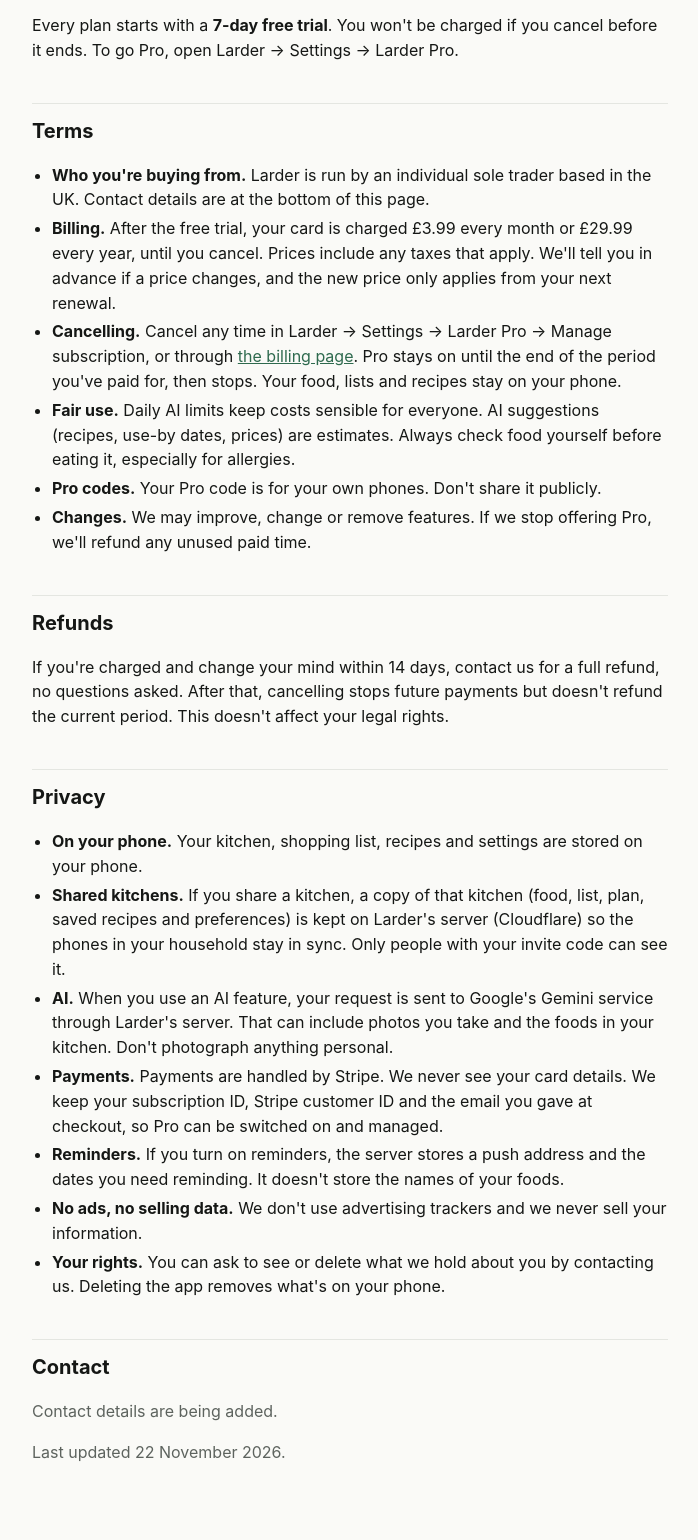
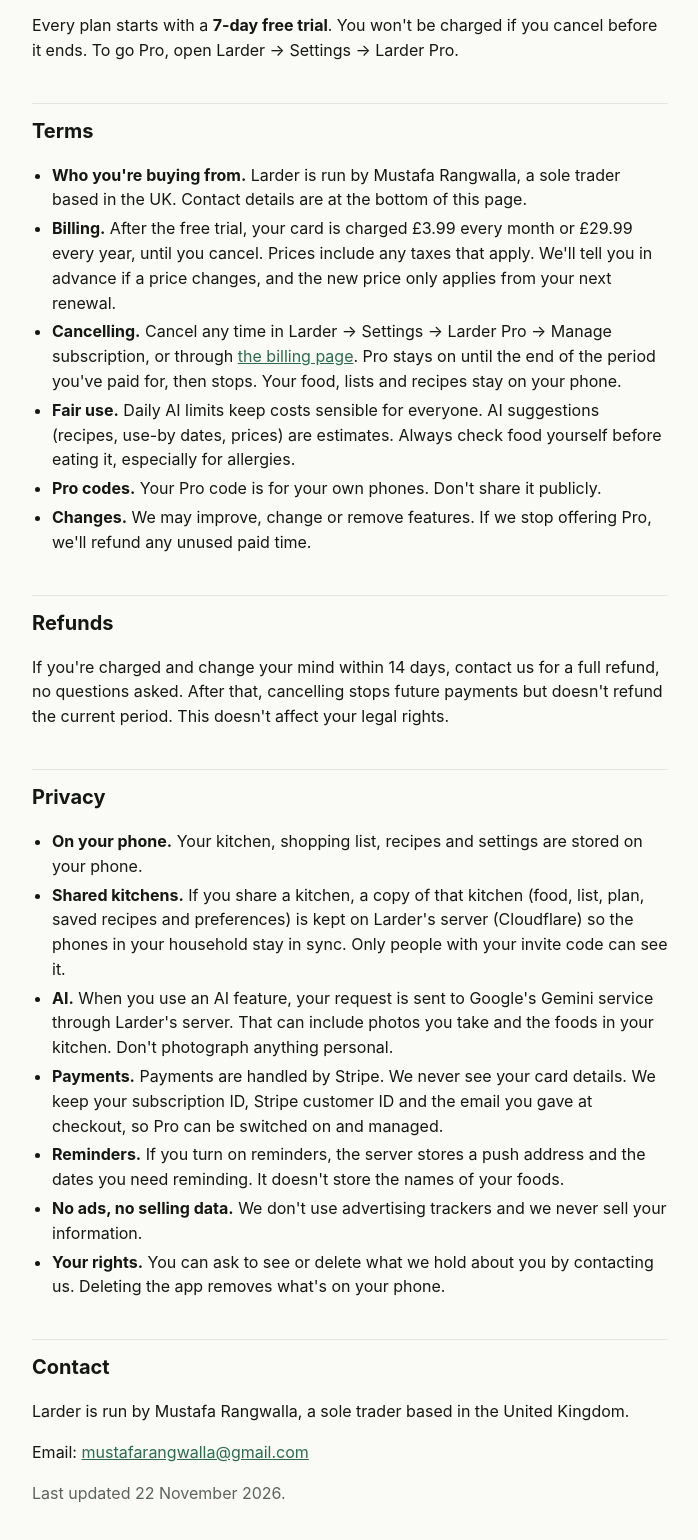
Before and after one commit to mrang-code/Larder, a plain HTML site: page pro.html in a window 1280 px wide. Shown: the part 432-1972 px from the top of the page, without its empty margins (290-988 px from the left). Drawn offline with Linux system fonts and the light colour scheme.

Commit message:
Terms page: seller name and contact email; server: subscriptions Stripe doesn't recognise count as ended
Co-Authored-By: Claude Opus 5.5 <noreply@anthropic.com>
Claude-Session: https://claude.ai/code/session_01JynVKyZNrCBEaZchv2n2Ug

```diff
--- a/pro.html
+++ b/pro.html
@@ -33,7 +33,7 @@
 
 <h2 id="terms">Terms</h2>
 <ul>
-  <li><b>Who you're buying from.</b> Larder is run by an individual sole trader based in the UK. Contact details are at the bottom of this page.</li>
+  <li><b>Who you're buying from.</b> Larder is run by Mustafa Rangwalla, a sole trader based in the UK. Contact details are at the bottom of this page.</li>
   <li><b>Billing.</b> After the free trial, your card is charged £3.99 every month or £29.99 every year, until you cancel. Prices include any taxes that apply. We'll tell you in advance if a price changes, and the new price only applies from your next renewal.</li>
   <li><b>Cancelling.</b> Cancel any time in Larder → Settings → Larder Pro → Manage subscription, or through <a href="https://billing.stripe.com/p/login/9B6bJ1gxr9zt6UV7YIeIw00">the billing page</a>. Pro stays on until the end of the period you've paid for, then stops. Your food, lists and recipes stay on your phone.</li>
   <li><b>Fair use.</b> Daily AI limits keep costs sensible for everyone. AI suggestions (recipes, use-by dates, prices) are estimates. Always check food yourself before eating it, especially for allergies.</li>
@@ -56,7 +56,8 @@
 </ul>
 
 <h2 id="contact">Contact</h2>
-<p class="mut">Contact details are being added.</p>
+<p>Larder is run by Mustafa Rangwalla, a sole trader based in the United Kingdom.</p>
+<p>Email: <a href="mailto:mustafarangwalla@gmail.com">mustafarangwalla@gmail.com</a></p>
 <p class="mut">Last updated 22 November 2026.</p>
 </main></body>
 </html>
--- a/server/worker.js
+++ b/server/worker.js
@@ -250,7 +250,8 @@ async function proFor(env, token, force) {
   token = cleanCode(token); if (!token) return {active: false};
   const rec = await env.DB.get('pro:' + token, 'json'); if (!rec) return {active: false, unknown: true};
   if (!rec.comp && rec.sub && env.STRIPE_KEY && (force || Date.now() - (rec.chk || 0) > 6 * 3600e3)) {
-    try { fromSub(rec, await stripe(env, 'GET', 'subscriptions/' + rec.sub)); await env.DB.put('pro:' + token, JSON.stringify(rec)); } catch (e) {}
+    try { fromSub(rec, await stripe(env, 'GET', 'subscriptions/' + rec.sub)); await env.DB.put('pro:' + token, JSON.stringify(rec)); }
+    catch (e) { if (/no such subscription/i.test(String(e && e.message || e))) { rec.status = 'ended'; rec.chk = Date.now(); await env.DB.put('pro:' + token, JSON.stringify(rec)); } }   // e.g. a test subscription after switching to the live key
   }
   return {active: isActive(rec), token, rec};
 }
```
